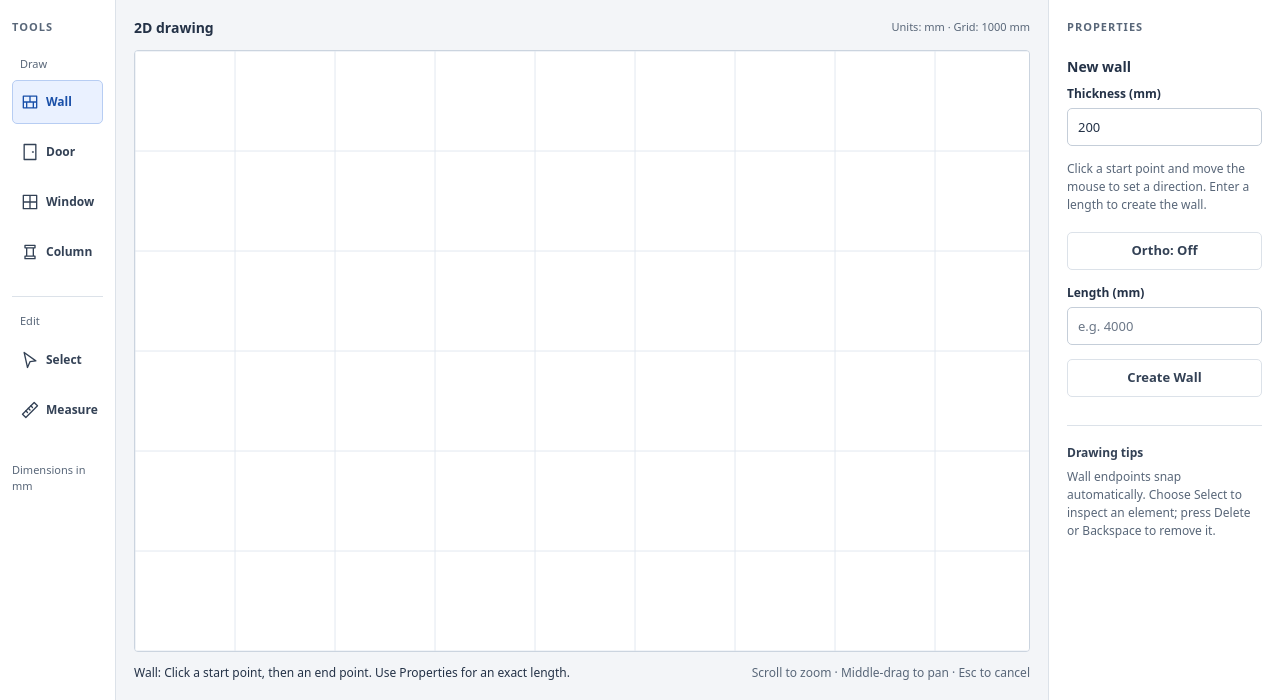
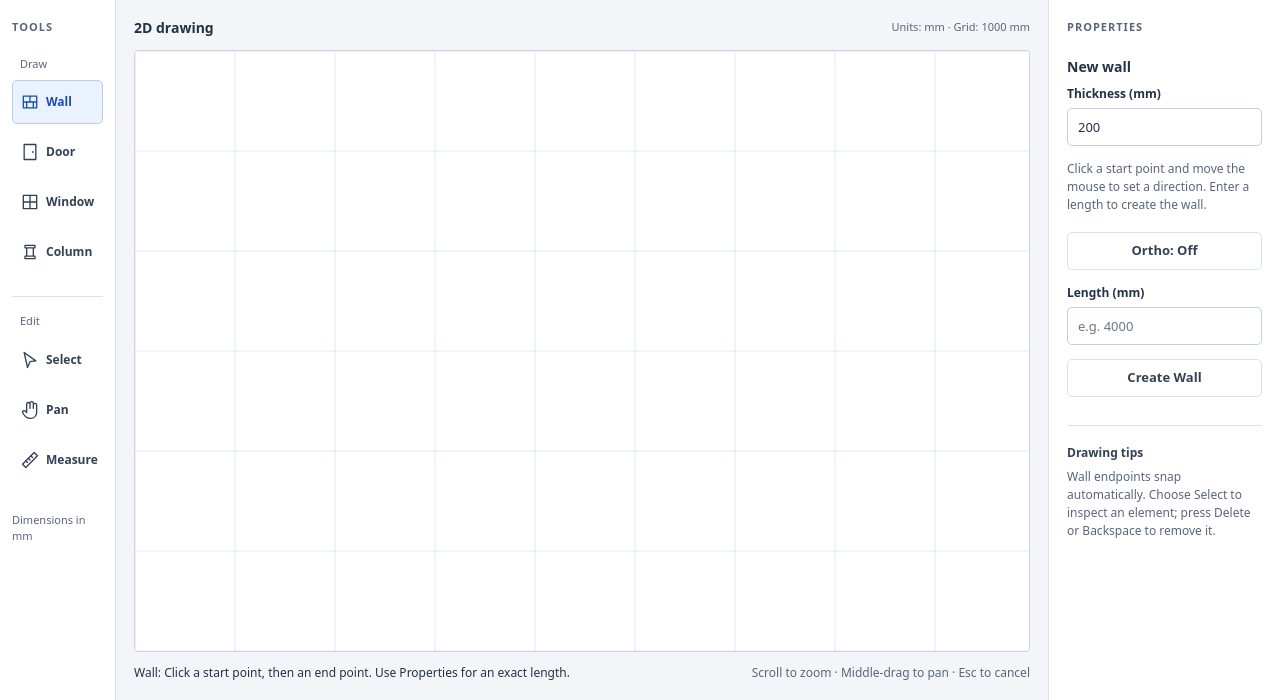
Before and after one commit to Yoni190/mini-cad, a Laravel app: page /editor in a window 1280 px wide. Shown: the part 143-843 px from the top of the page. Run offline with Laravel 12, Linux system fonts and the light colour scheme; style sheets or scripts are compiled from the project's sources; some libraries are stand-ins or nearby versions.

Commit message:
feat: add pan icon

```diff
--- a/resources/views/editor.blade.php
+++ b/resources/views/editor.blade.php
@@ -88,6 +88,7 @@
                 <option value="window">Window</option>
                 <option value="column">Column</option>
                 <option value="select">Select</option>
+                <option value="pan">Pan</option>
                 <option value="measure">Measure</option>
             </select>
             <div class="tool-group" role="group" aria-label="Draw">
@@ -119,6 +120,11 @@
                     <x-icons.select />
                     <span>Select</span>
                     <span class="tool-tooltip" aria-hidden="true">Select / move <kbd>S</kbd></span>
+                </button>
+                <button type="button" class="tool-button" data-tool="pan" aria-pressed="false" aria-keyshortcuts="H">
+                    <x-icons.hand />
+                    <span>Pan</span>
+                    <span class="tool-tooltip" aria-hidden="true">Pan <kbd>H</kbd></span>
                 </button>
             </div>
             <button type="button"
```
